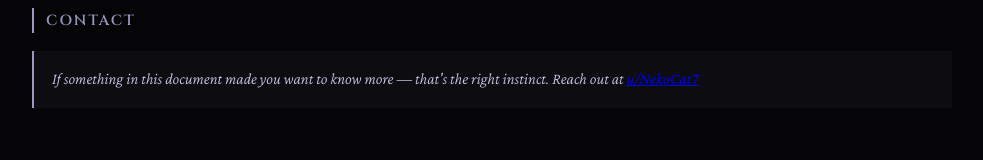
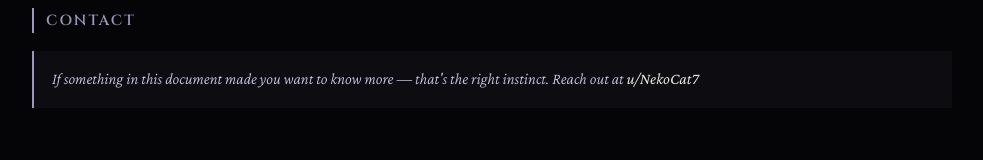
Before and after one commit to NikoNeko17/etherealconvergence, a plain HTML site: page index.html in a window 1280 px wide. Shown: the part 10385-10545 px from the top of the page, without its empty margins (148-1131 px from the left). Drawn offline with nearby package versions, Linux system fonts and the light colour scheme.

Commit message:
Updated index.html

```diff
--- a/index.html
+++ b/index.html
@@ -857,7 +857,7 @@
 
     <div class="sub">
       <div class="sub-title">Contact</div>
-      <div class="hl"><p>If something in this document made you want to know more — that's the right instinct. Reach out at <strong><a href="https://www.reddit.com/user/NekoCat7/" target="_blank">u/NekoCat7</a></strong></p></div>
+      <div class="hl"><p>If something in this document made you want to know more — that's the right instinct. Reach out at <strong>u/NekoCat7</strong></p></div>
     </div>
   </div>
 
```
